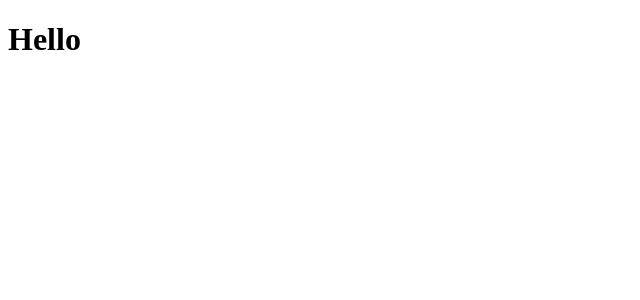
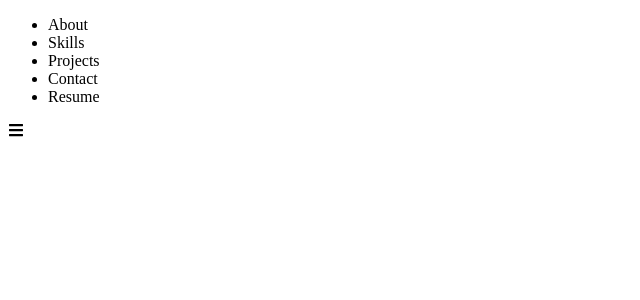
Before and after one commit to yogi-88/React-portfolio, a React (Create React App) app in the folder my-portfolio/: page / in a window 1280 px wide. Shown: the top 300 px of the page, without its empty margins (0-640 px from the left). Built offline with nearby package versions, Linux system fonts and the light colour scheme.

Commit message:
Added files under components and added content in Navbarfile

```diff
--- a/my-portfolio/package.json
+++ b/my-portfolio/package.json
@@ -8,6 +8,7 @@
     "@testing-library/user-event": "^13.5.0",
     "react": "^18.2.0",
     "react-dom": "^18.2.0",
+    "react-icons": "^4.8.0",
     "react-scripts": "5.0.1",
     "web-vitals": "^2.1.4"
   },
--- a/my-portfolio/src/App.js
+++ b/my-portfolio/src/App.js
@@ -1,8 +1,9 @@
-
+import Navbar from "./components/Navbar";
 function App() {
   return (
     <div>
-      <h1>Hello</h1>
+      <Navbar />
+
 
     </div>
   );
--- /dev/null
+++ b/my-portfolio/src/components/Navbar.jsx
@@ -0,0 +1,26 @@
+import React from 'react'
+import {FaBars, FaTimes} from 'react-icons/fa'
+
+const Navbar = () => {
+  return (
+    <div className='fixed w-full h-[80px] flex justify-between items-center px-4 bg-[#0a192f] text-gray-300'>
+        {/* menu */}
+        <div>
+            <ul>
+                <li>About</li>
+                <li>Skills</li>
+                <li>Projects</li>
+                <li>Contact</li>
+                <li>Resume</li>
+            </ul>
+        </div>
+        {/* Hamburger */}
+        <div>
+            <FaBars />
+        </div>
+
+    </div>
+  )
+}
+
+export default Navbar
```
Also changed, not shown: my-portfolio/src/components/About.jsx (added), my-portfolio/src/components/Contact.jsx (added), my-portfolio/src/components/Projects.jsx (added), my-portfolio/src/components/Skills.jsx (added), 1 other file (tests, documents, lock files or other folders).
